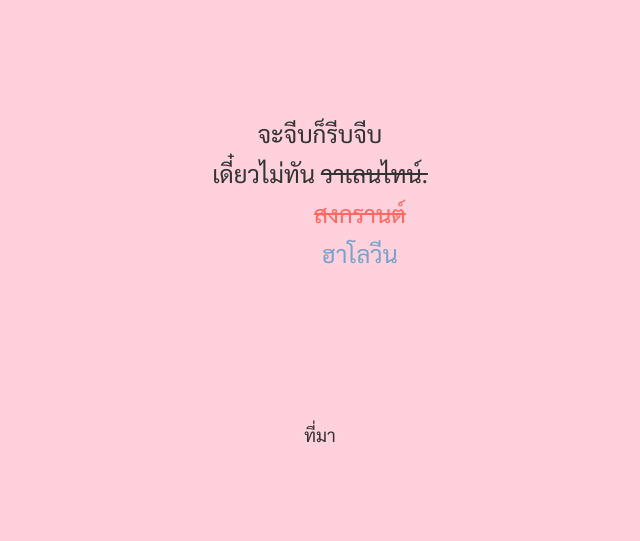
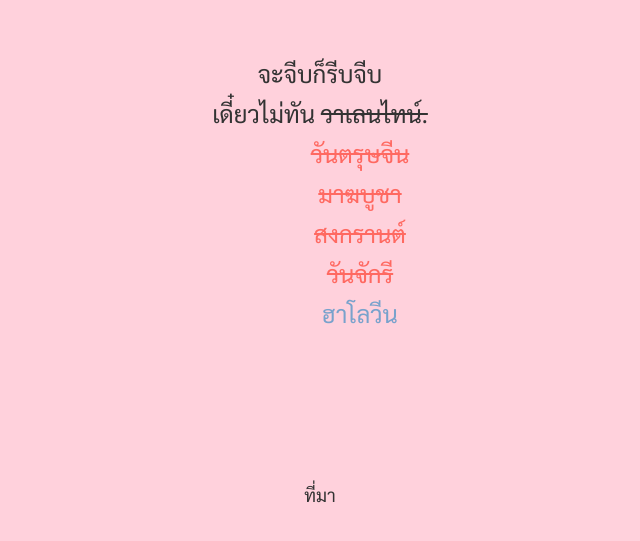
Before and after one commit to itzmeowww/jajeebkorreebjeeb, a Svelte app: page / in a window 1280 px wide. Shown: the part 129-670 px from the top of the page, without its empty margins (320-960 px from the left). Built offline with nearby package versions, Linux system fonts and the light colour scheme.

Commit message:
Update fest.js

```diff
--- a/src/fest.js
+++ b/src/fest.js
@@ -3,9 +3,21 @@ export const festivals = [{
     date: 14,
     month: 1
 }, {
+    name: "วันตรุษจีน",
+    date: 12,
+    month: 2
+},{
+    name: "มาฆบูชา",
+    date: 26,
+    month: 2
+}, {
     name: "สงกรานต์",
     date: 13,
     month: 3
+},{
+    name: "วันจักรี",
+    date: 6,
+    month: 4
 }, {
     name: "ฮาโลวีน",
     date: 31,
```
